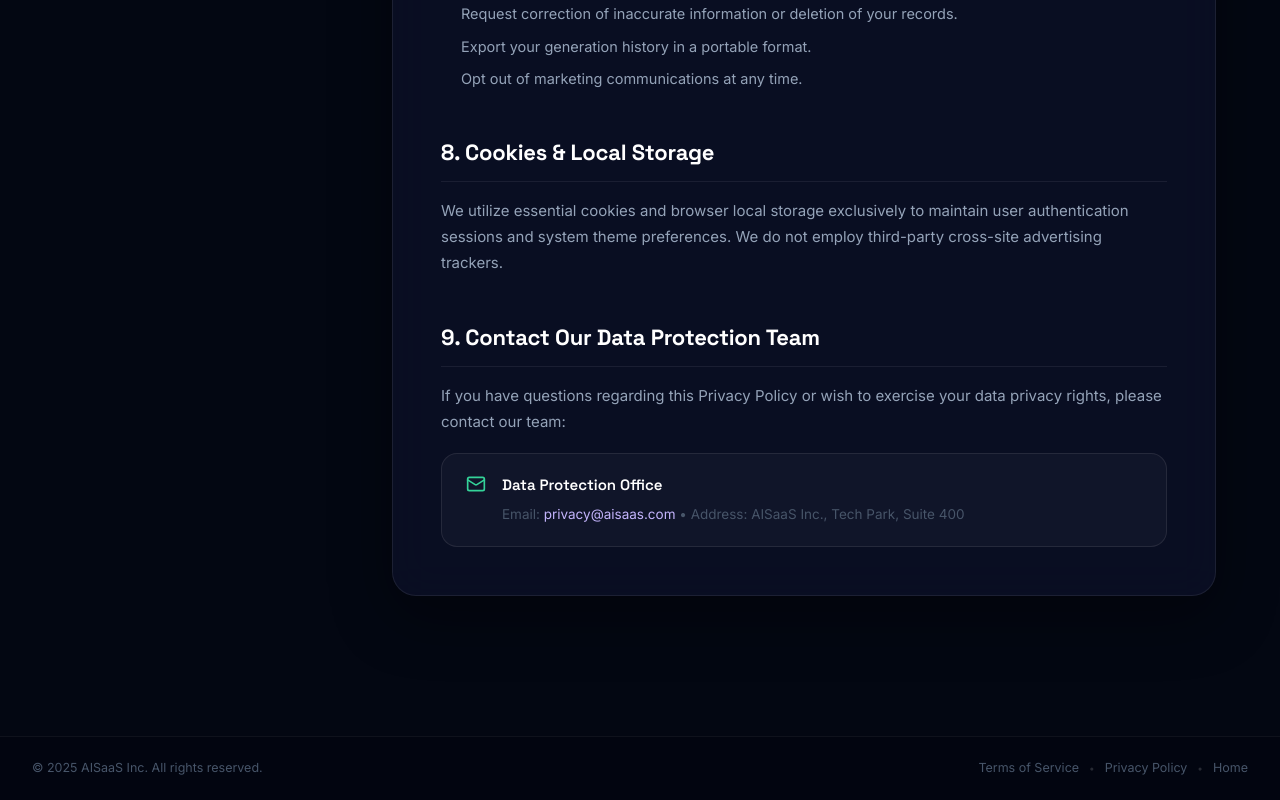
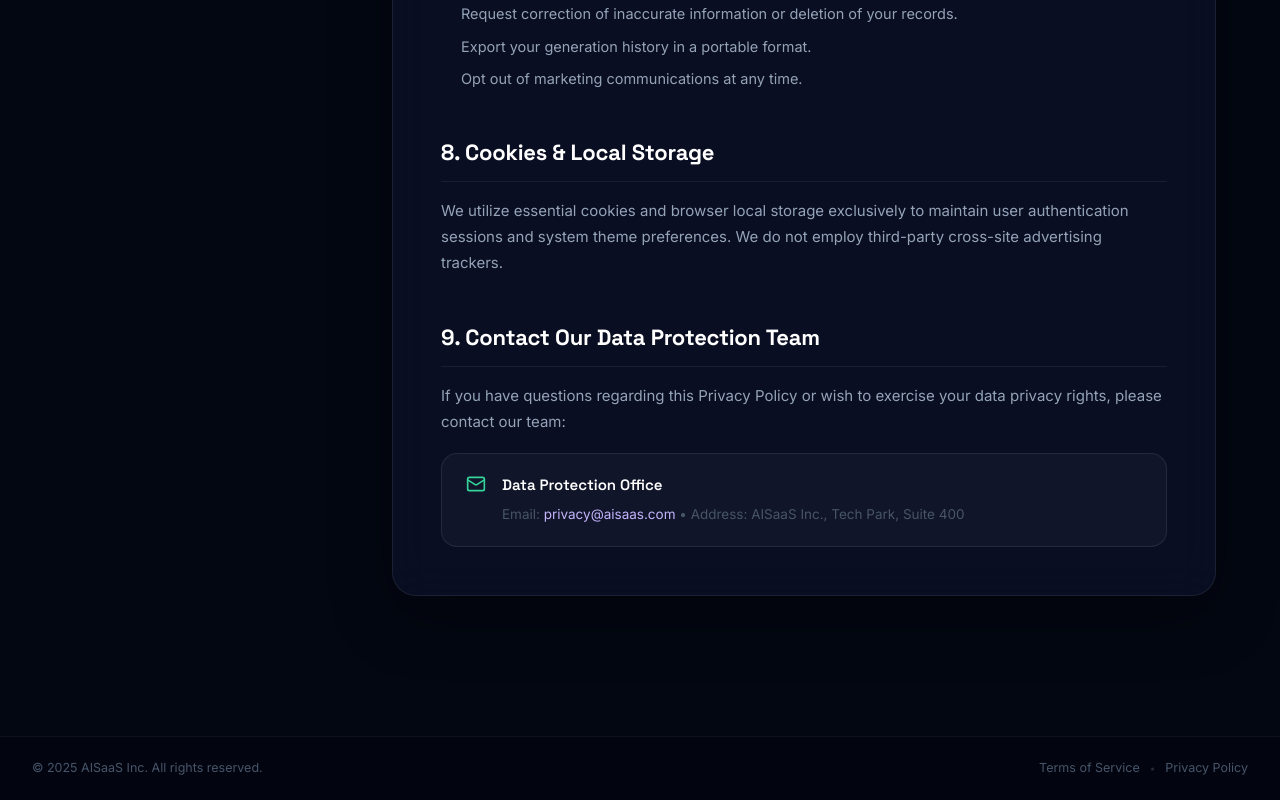
Before and after one commit to JayPrajapati-03/Ai-Saas, a React (Vite) app in the folder ai-saas/: page /privacy in a window 1280 px wide. Shown: the part 2397-3197 px from the top of the page. Built offline with nearby package versions, Linux system fonts and the light colour scheme; no server answers.

Commit message:
refactor(legal): remove Home link from Terms and Privacy page footers

```diff
--- a/ai-saas/src/pages/Privacy.jsx
+++ b/ai-saas/src/pages/Privacy.jsx
@@ -231,8 +231,6 @@ export default function Privacy() {
             <Link to="/terms">Terms of Service</Link>
             <span className="landing-footer-dot">•</span>
             <Link to="/privacy">Privacy Policy</Link>
-            <span className="landing-footer-dot">•</span>
-            <Link to="/">Home</Link>
           </div>
         </div>
       </footer>
--- a/ai-saas/src/pages/Terms.jsx
+++ b/ai-saas/src/pages/Terms.jsx
@@ -253,8 +253,6 @@ export default function Terms() {
             <Link to="/terms">Terms of Service</Link>
             <span className="landing-footer-dot">•</span>
             <Link to="/privacy">Privacy Policy</Link>
-            <span className="landing-footer-dot">•</span>
-            <Link to="/">Home</Link>
           </div>
         </div>
       </footer>
```
